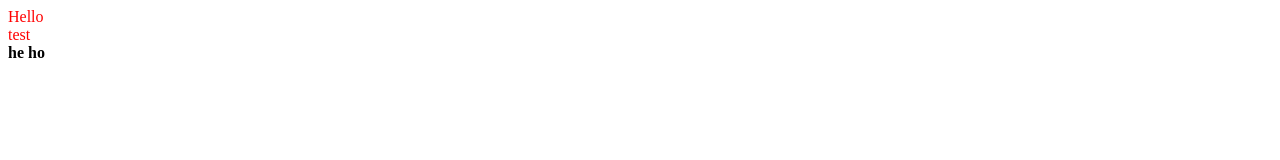
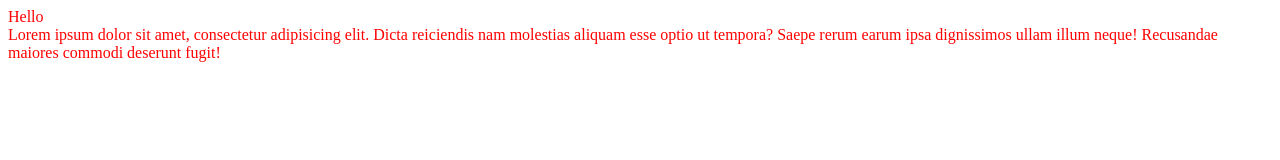
Before and after one commit to ludonkey/MSP, a plain HTML site: page index.html in a window 1280 px wide. Drawn offline with Linux system fonts and the light colour scheme.

Commit message:
lorem ipsum dolor

```diff
--- a/index.html
+++ b/index.html
@@ -8,7 +8,8 @@
 </head>
 <body>
     <p>Hello</p>
-    <p>test</p>
-    <b>he ho</b>
+    <p>
+        Lorem ipsum dolor sit amet, consectetur adipisicing elit. Dicta reiciendis nam molestias aliquam esse optio ut tempora? Saepe rerum earum ipsa dignissimos ullam illum neque! Recusandae maiores commodi deserunt fugit!
+    </p>
 </body>
 </html>
```
